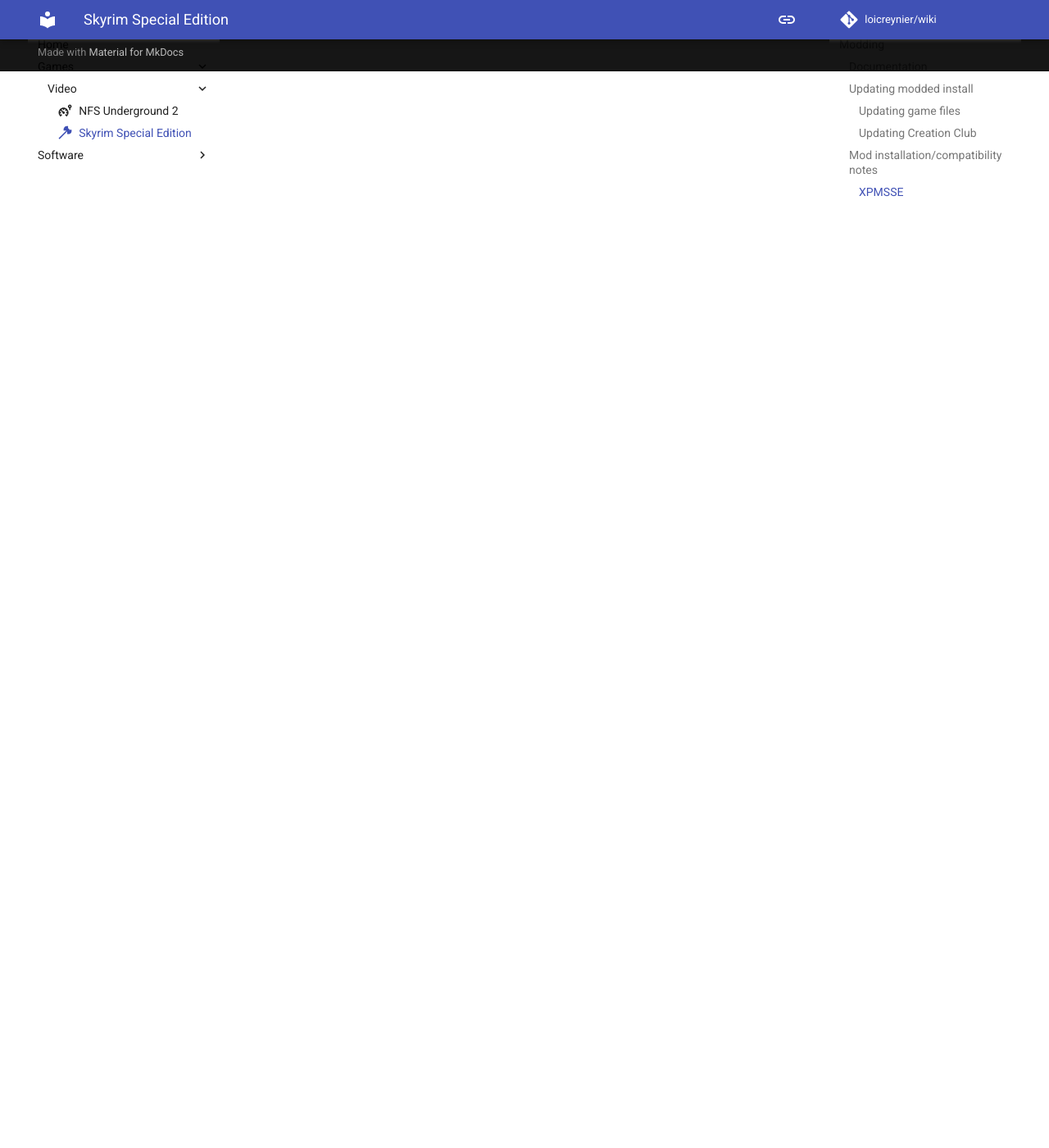
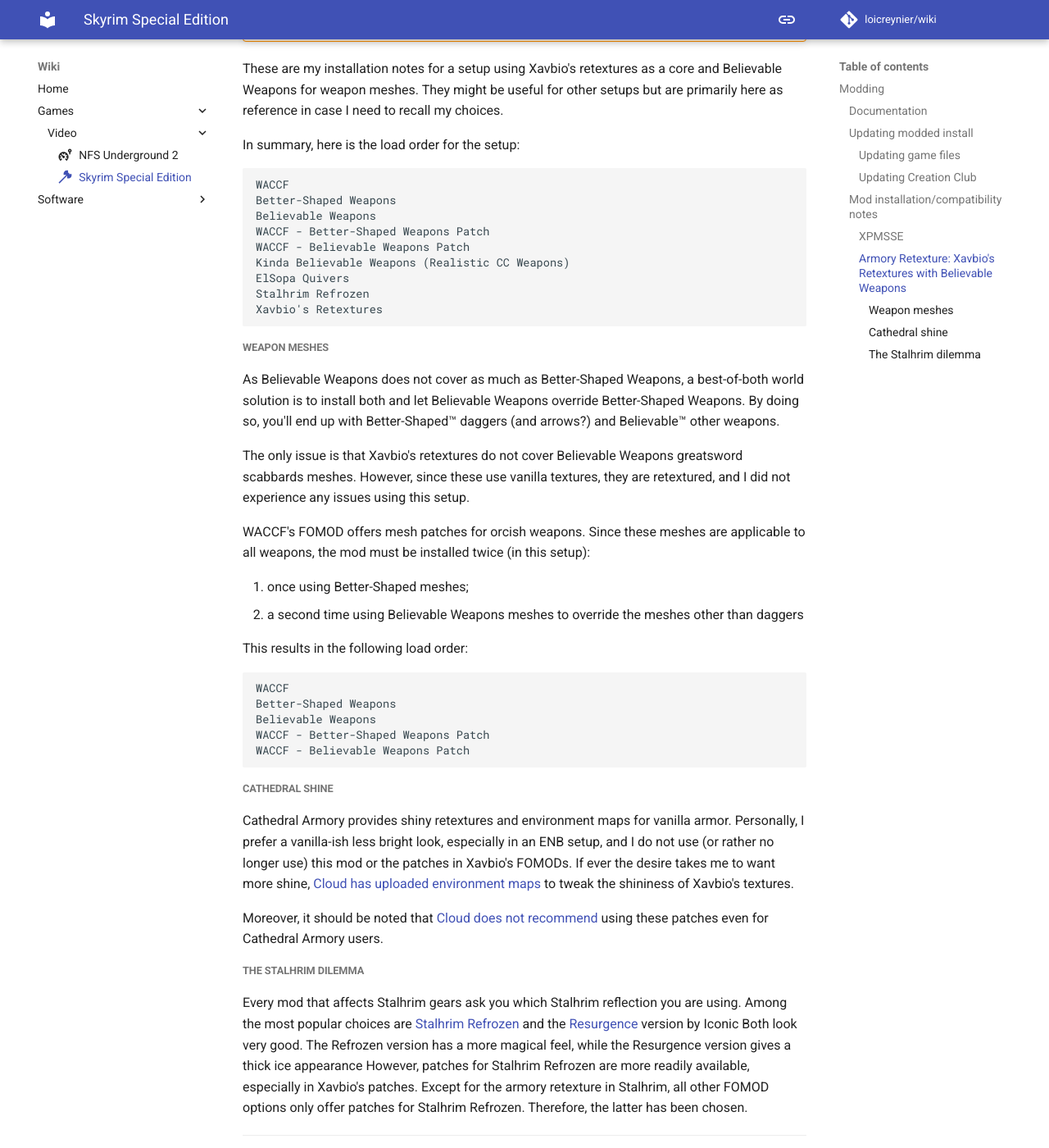
Before and after one commit to loicreynier/wiki, an MkDocs documentation site: the page built from docs/games/video/skyrimse.md, in a window 1280 px wide and 1400 px high, scrolled down 1882 px. Shown: the whole window at 82% size. Built offline with MkDocs 1.6.1 and Material for MkDocs 9.7.7, drawn with Linux system fonts in a browser that asks for light colours; comment, search, counter and statistics services are not loaded; some of the changed text lies outside the part shown.

Commit message:
docs(skyrim): add armory retexture notes

````diff
--- a/docs/games/video/skyrimse.md
+++ b/docs/games/video/skyrimse.md
@@ -112,3 +112,100 @@
 [XP32 Maximum Skeleton Lite]: https://www.nexusmods.com/skyrimspecialedition/mods/69583
 
 <!-- editorconfig-checker-enable -->
+
+#### Armory Retexture: Xavbio's Retextures with Believable Weapons
+
+!!! warning "This setup is still in testing"
+
+These are my installation notes for a setup
+using Xavbio's retextures as a core
+and Believable Weapons for weapon meshes.
+They might be useful for other setups
+but are primarily here as reference
+in case I need to recall my choices.
+
+In summary,
+here is the load order for the setup:
+
+```text
+WACCF
+Better-Shaped Weapons
+Believable Weapons
+WACCF - Better-Shaped Weapons Patch
+WACCF - Believable Weapons Patch
+Kinda Believable Weapons (Realistic CC Weapons)
+ElSopa Quivers
+Stalhrim Refrozen
+Xavbio's Retextures
+```
+
+##### Weapon meshes
+
+As Believable Weapons does not cover as much as Better-Shaped Weapons,
+a best-of-both world solution is to install both
+and let Believable Weapons override Better-Shaped Weapons.
+By doing so,
+you'll end up with Better-Shaped™ daggers (and arrows?)
+and Believable™ other weapons.
+
+The only issue is that Xavbio's retextures do not cover
+Believable Weapons greatsword scabbards meshes.
+However,
+since these use vanilla textures,
+they are retextured,
+and I did not experience any issues using this setup.
+
+WACCF's FOMOD offers mesh patches for orcish weapons.
+Since these meshes are applicable to all weapons,
+the mod must be installed twice (in this setup):
+
+1. once using Better-Shaped meshes;
+2. a second time using Believable Weapons meshes
+   to override the meshes other than daggers
+
+This results in the following load order:
+
+```text
+WACCF
+Better-Shaped Weapons
+Believable Weapons
+WACCF - Better-Shaped Weapons Patch
+WACCF - Believable Weapons Patch
+```
+
+##### Cathedral shine
+
+Cathedral Armory provides shiny retextures and environment maps
+for vanilla armor.
+Personally, I prefer a vanilla-ish less bright look,
+especially in an ENB setup,
+and I do not use (or rather no longer use)
+this mod or the patches in Xavbio's FOMODs.
+If ever the desire takes me to want more shine,
+[Cloud has uploaded environment maps][CloudXavbioTweaks]
+to tweak the shininess of Xavbio's textures.
+
+Moreover,
+it should be noted that [Cloud does not recommend][CloudXavbioTweaks]
+using these patches even for Cathedral Armory users.
+
+[CloudXavbioTweaks]: https://www.nexusmods.com/skyrimspecialedition/mods/87751
+
+##### The Stalhrim dilemma
+
+Every mod that affects Stalhrim gears
+ask you which Stalhrim reflection you are using.
+Among the most popular choices are
+[Stalhrim Refrozen](https://www.nexusmods.com/skyrimspecialedition/mods/41348)
+and the
+[Resurgence](https://www.nexusmods.com/skyrimspecialedition/mods/85604)
+version by Iconic
+Both look very good.
+The Refrozen version has a more magical feel,
+while the Resurgence version gives a thick ice appearance
+However,
+patches for Stalhrim Refrozen are more readily available,
+especially in Xavbio's patches.
+Except for the armory retexture in Stalhrim,
+all other FOMOD options only offer patches for Stalhrim Refrozen.
+Therefore, the latter has been chosen.
````
